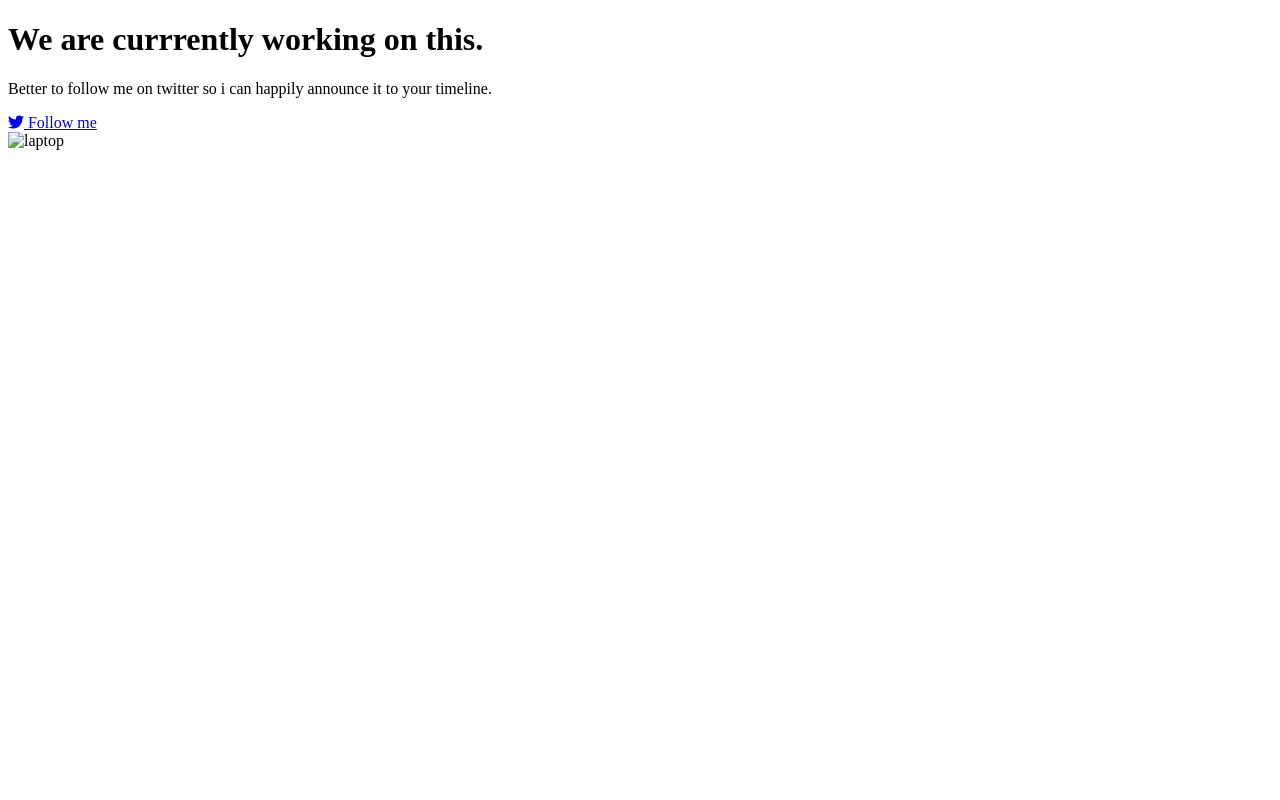
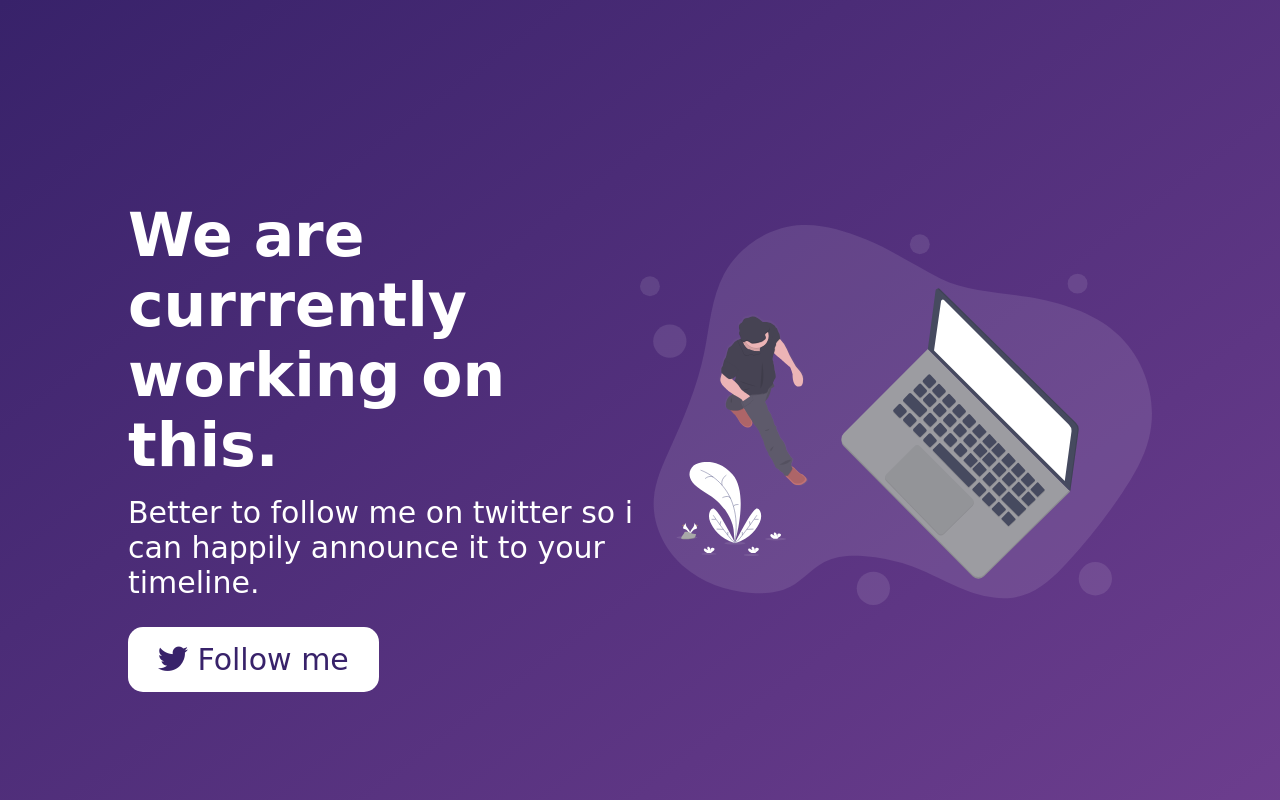
Before and after one commit to irajsuhail/recreate_web, a plain HTML site: page index.html in a window 1280 px wide. Shown: the top 800 px of the page. Drawn offline with Linux system fonts and the light colour scheme; the site is published under a folder, as on GitHub Pages, so addresses that start at the root find nothing; a web font is replaced by a local one.

Commit message:
Update index.html

```diff
--- a/index.html
+++ b/index.html
@@ -6,7 +6,7 @@
     <title>Beep Boop!</title>
     <meta name="viewport" content="width=device-width, initial-scale=1">
     <link rel="stylesheet" href="https://use.fontawesome.com/releases/v5.7.1/css/all.css" integrity="sha384-fnmOCqbTlWIlj8LyTjo7mOUStjsKC4pOpQbqyi7RrhN7udi9RwhKkMHpvLbHG9Sr" crossorigin="anonymous">
-    <link rel="stylesheet" type="text/css" media="screen" href="/_assets/main.css"/>
+    <link rel="stylesheet" type="text/css" media="screen" href="_assets/main.css"/>
     </head>
 <body class="noscroll">
     <div class="container">
@@ -16,7 +16,7 @@
             <a href="https://twitter.com/irajsuhail" class="btn"><i class="fab fa-twitter"></i> Follow me</a>
         </div>
         <div class="img">
-            <img src="/_assets/laptop1.svg" alt="laptop">
+            <img src="_assets/laptop1.svg" alt="laptop">
         </div>
     </div>
 </body>
```
